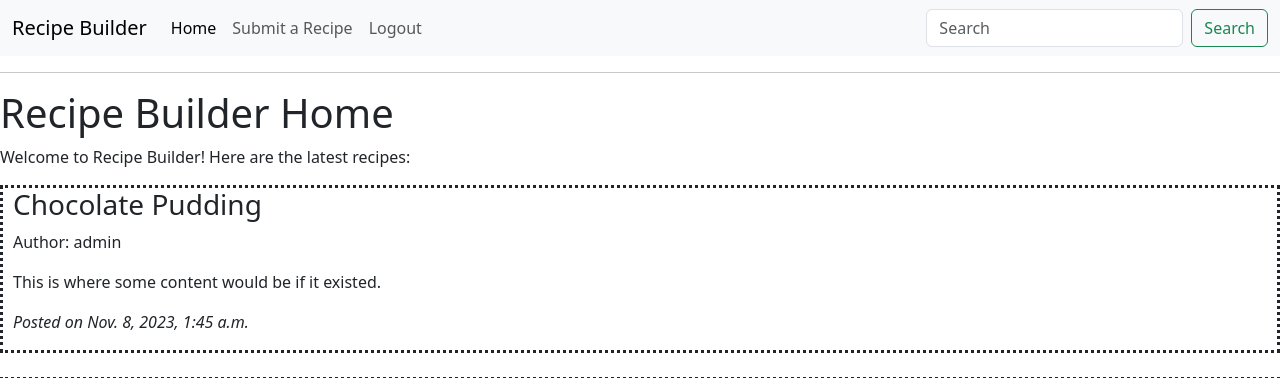
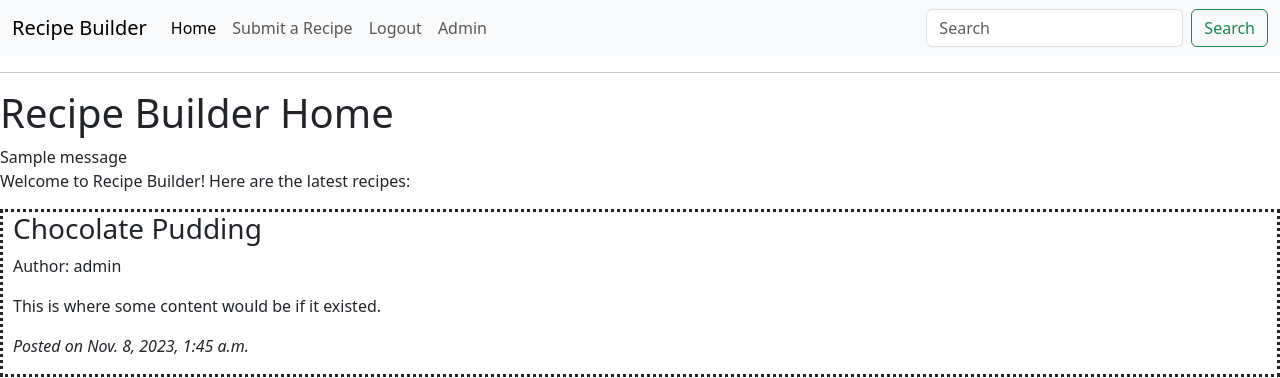
Before and after one commit to iSeven07/SDEV265_Project, a Django app: page / in a window 1280 px wide. Shown: the top 378 px of the page. Run offline with Django 4.2, Linux system fonts and the light colour scheme; a user stored in the database is signed in; data comes from the database, SQL or seed files in the repository; both versions use the stored data as it was after the commit; one stand-in notice (Sample message) is shown.

Commit message:
Alert Messages, Admin link visible only to 'staff'

```diff
--- a/src/core/templates/base.html
+++ b/src/core/templates/base.html
@@ -41,6 +41,11 @@
               </li>
               <li class="nav-item">
                 <a class="nav-link" href='{% url 'logout' %}'>Logout</a>
+              </li>
+              {% endif %}
+              {% if user.is_authenticated and user.is_staff %}
+              <li class="nav-item">
+                <a class="nav-link" href='/admin'>Admin</a>
               </li>
               {% endif %}
 
--- a/src/core/templates/home.html
+++ b/src/core/templates/home.html
@@ -2,7 +2,13 @@
 
 {% block content %}
     <h1>Recipe Builder Home</h1>
-
+    {% if messages %}
+        {% for message in messages %}
+            <div {% if message.tags %} class="{{ message.tags }}" {% endif %} role="alert">
+                {{ message }}
+            </div>
+        {% endfor %}
+    {% endif %}
     <p>Welcome to Recipe Builder! Here are the latest recipes:</p>
     {% for post in posts %}
         <div style="border-style: dotted; padding-left: 10px; margin: 0 auto;">
--- a/src/core/views.py
+++ b/src/core/views.py
@@ -4,6 +4,7 @@ from django.http import HttpResponse
 from django.contrib.auth import login, logout, authenticate
 from .models import Recipes
 from .forms import SignupForm, RecipeForm, LoginForm
+from django.contrib import messages
 
 # Dummy Data
 posts = [
@@ -23,26 +24,31 @@ posts = [
 
 # Home View
 def home(request):
-    print(request.headers)
+
     return render(request, "home.html", {'posts': Recipes.objects.all(), 'title': 'Home'})
     # return HttpResponse('<h1>Recipe Home</h1>')
 
 # Search View
 def search(request):
-    print(request.headers)
+
     return render(request, "search.html", {'title': 'Search'})
     # return HttpResponse('<h1>Recipe Search</h1>')
 
+# Register View
 def register(request):
+    message = ''
     if request.method == 'POST':
         form = SignupForm(request.POST)
         if form.is_valid():
             user = form.save()
             login(request, user)
+            messages.success(request, f'Hello {user.username}! Welcome to Recipe Builder!', extra_tags='alert alert-success')
             return redirect('recipe-home')
+        else:
+            message = 'There was a problem creating your account. Check your information.'
     else:
         form = SignupForm()
-    return render(request, 'register.html', {'title': 'Register', 'form': form})
+    return render(request, 'register.html', {'title': 'Register', 'form': form, 'message': message})
 
 """
  def submit_recipe(request):
@@ -58,6 +64,7 @@ def register(request):
     return render(request, 'recipe_submission.html', {'form': form})
 """
 
+# Submit Recipe View
 def submit_recipe(request):
     if request.method == 'POST':
         form = RecipeForm(request.POST)
@@ -73,6 +80,7 @@ def submit_recipe(request):
 
     return render(request, 'recipe_submission.html', {'form': form})
 
+# Login Page View
 def login_page(request):
     form = LoginForm()
     message = ''
@@ -85,12 +93,14 @@ def login_page(request):
             )
             if user is not None:
                 login(request, user)
-                message = f'Hello {user.username}! You have been logged in'
+                messages.success(request, f'Hello {user.username}! You have successfully logged in!', extra_tags='alert alert-success')
+                return redirect('recipe-home')
             else:
                 message = 'Login failed!'
-    return render(
-        request, 'login.html', context={'form': form, 'message': message})
+    return render(request, 'login.html', context={'form': form, 'message': message})
 
+# Logout
 def logout_user(request):
     logout(request)
+    messages.success(request, f'You have successfully logged out!', extra_tags='alert alert-primary')
     return redirect('recipe-home')
--- a/src/recipebuilder/settings.py
+++ b/src/recipebuilder/settings.py
@@ -127,3 +127,6 @@ STATIC_URL = 'static/'
 # https://docs.djangoproject.com/en/4.2/ref/settings/#default-auto-field
 
 DEFAULT_AUTO_FIELD = 'django.db.models.BigAutoField'
+
+# Message Storage (Used for passing messages between redirects)
+MESSAGE_STORAGE = 'django.contrib.messages.storage.session.SessionStorage'
```
Also changed, not shown: src/core/templates/register.html (+7 -0 lines), src/db.sqlite3.
